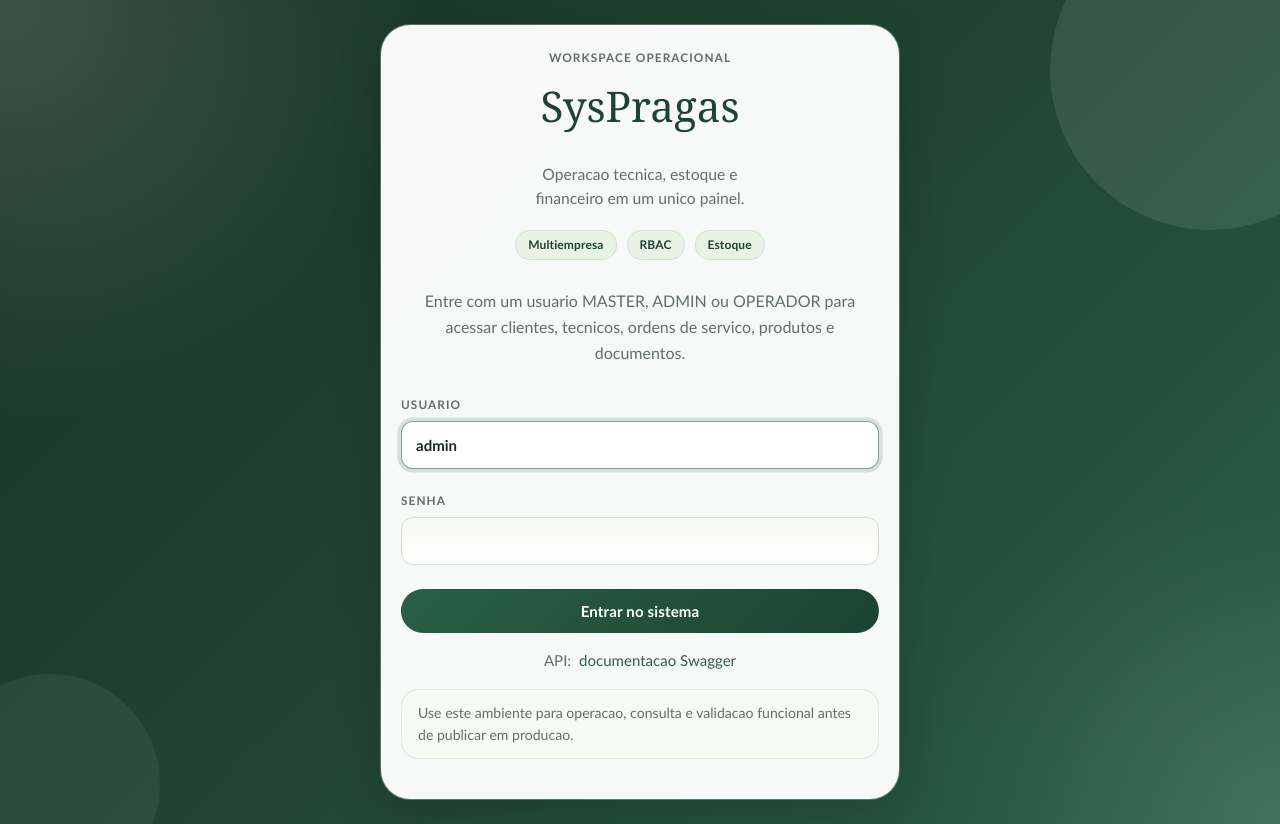
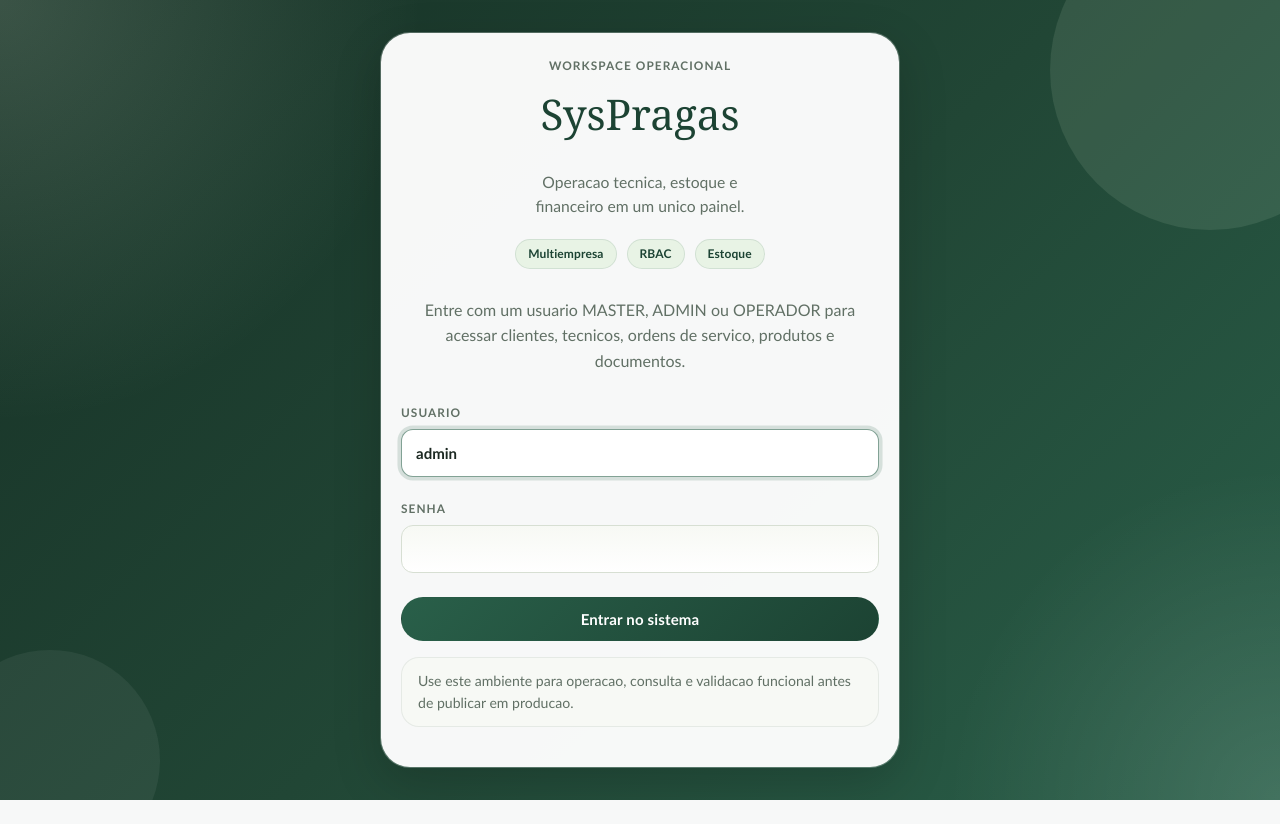
Before and after one commit to RodrigoTejada41/PragSys4.0, a FastAPI app: page /app in a window 1280 px wide. After the commit the page ends 800 px from the top, so only its background shows below. Run offline with FastAPI, Linux system fonts and the light colour scheme; some libraries are stand-ins or nearby versions.

Commit message:
fix: hide swagger shortcut from login screen

```diff
--- a/app/interfaces/web/templates/components/login_screen.html
+++ b/app/interfaces/web/templates/components/login_screen.html
@@ -27,10 +27,6 @@
                     </label>
                     <button type="submit" class="btn btn-primary btn-block">Entrar no sistema</button>
                 </form>
-                <div class="login-help">
-                    <span>API:</span>
-                    <a href="/docs" target="_blank" rel="noreferrer">documentacao Swagger</a>
-                </div>
                 <div class="login-support-note">
                     Use este ambiente para operacao, consulta e validacao funcional antes de publicar em producao.
                 </div>
```
